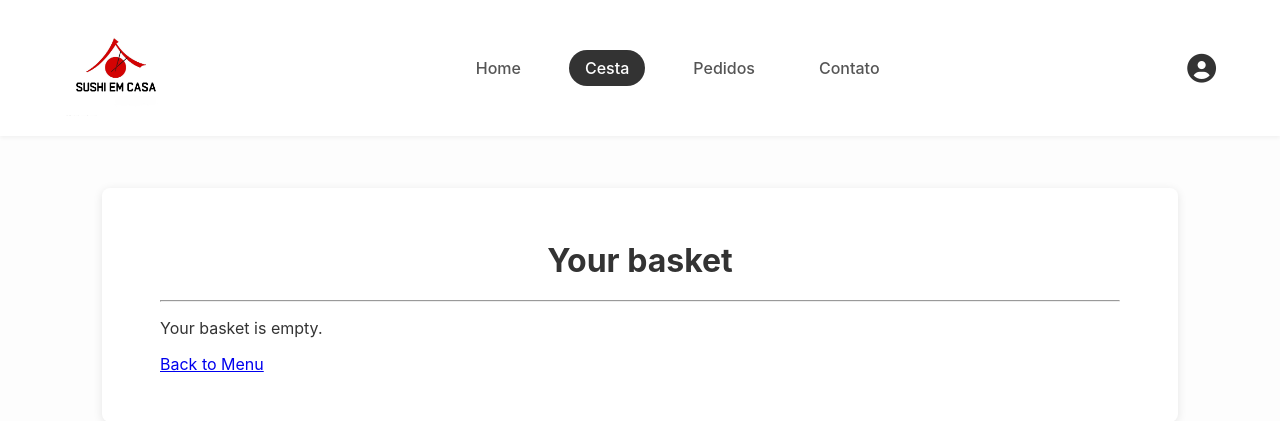
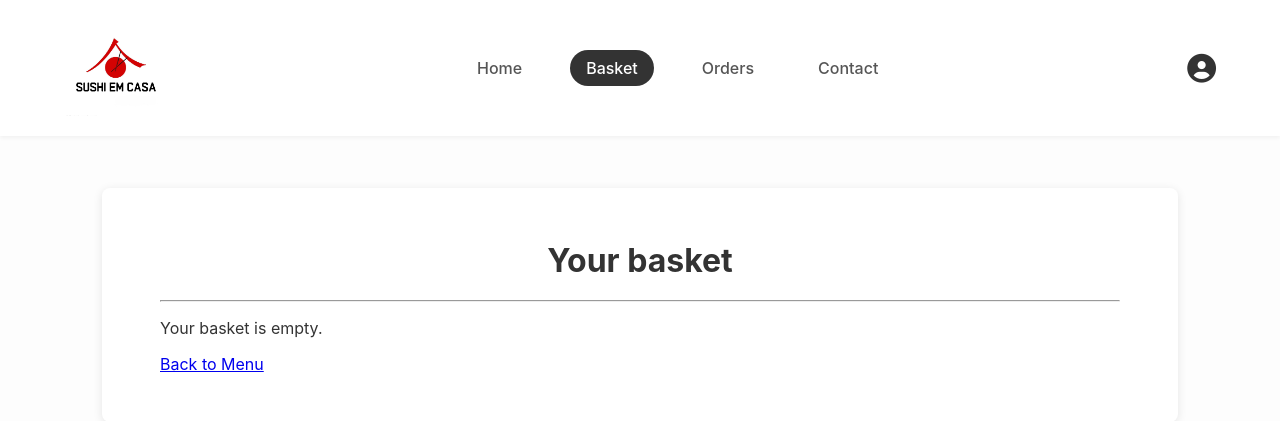
Before and after one commit to jarthur-duarte/SushiEmCasa, a Django app: page /basket/ in a window 1280 px wide. Shown: the top 421 px of the page. Run offline with Django 5.2, Linux system fonts and the light colour scheme; parts of the project's set-up code (start-up, migrations or seed data) failed here and were passed over.

Commit message:
"finalizacao da traducao"

```diff
--- a/sushiemcasa/templates/sushiemcasa/base.html
+++ b/sushiemcasa/templates/sushiemcasa/base.html
@@ -21,9 +21,9 @@
         <nav>
             <ul>
                 <li><a href="{% url 'sushiemcasa:cardapio' %}" {% if request.resolver_match.url_name == 'cardapio' %}class="ativo"{% endif %}>Home</a></li>
-                <li><a href="{% url 'sushiemcasa:basket' %}" {% if request.resolver_match.url_name == 'basket' %}class="ativo"{% endif %}>Cesta</a></li>
-                <li><a href="{% url 'sushiemcasa:orders' %}" {% if request.resolver_match.url_name == 'orders' or request.resolver_match.url_name == 'order_detail' %}class="ativo"{% endif %}>Pedidos</a></li>
-                <li><a href="{% url 'sushiemcasa:contato' %}" {% if request.resolver_match.url_name == 'contato' %}class="ativo"{% endif %}>Contato</a></li>
+                <li><a href="{% url 'sushiemcasa:basket' %}" {% if request.resolver_match.url_name == 'basket' %}class="ativo"{% endif %}>Basket</a></li>
+                <li><a href="{% url 'sushiemcasa:orders' %}" {% if request.resolver_match.url_name == 'orders' or request.resolver_match.url_name == 'order_detail' %}class="ativo"{% endif %}>Orders</a></li>
+                <li><a href="{% url 'sushiemcasa:contato' %}" {% if request.resolver_match.url_name == 'contato' %}class="ativo"{% endif %}>Contact</a></li>
             </ul>
         </nav>
         <div class="icone-usuario">
```
